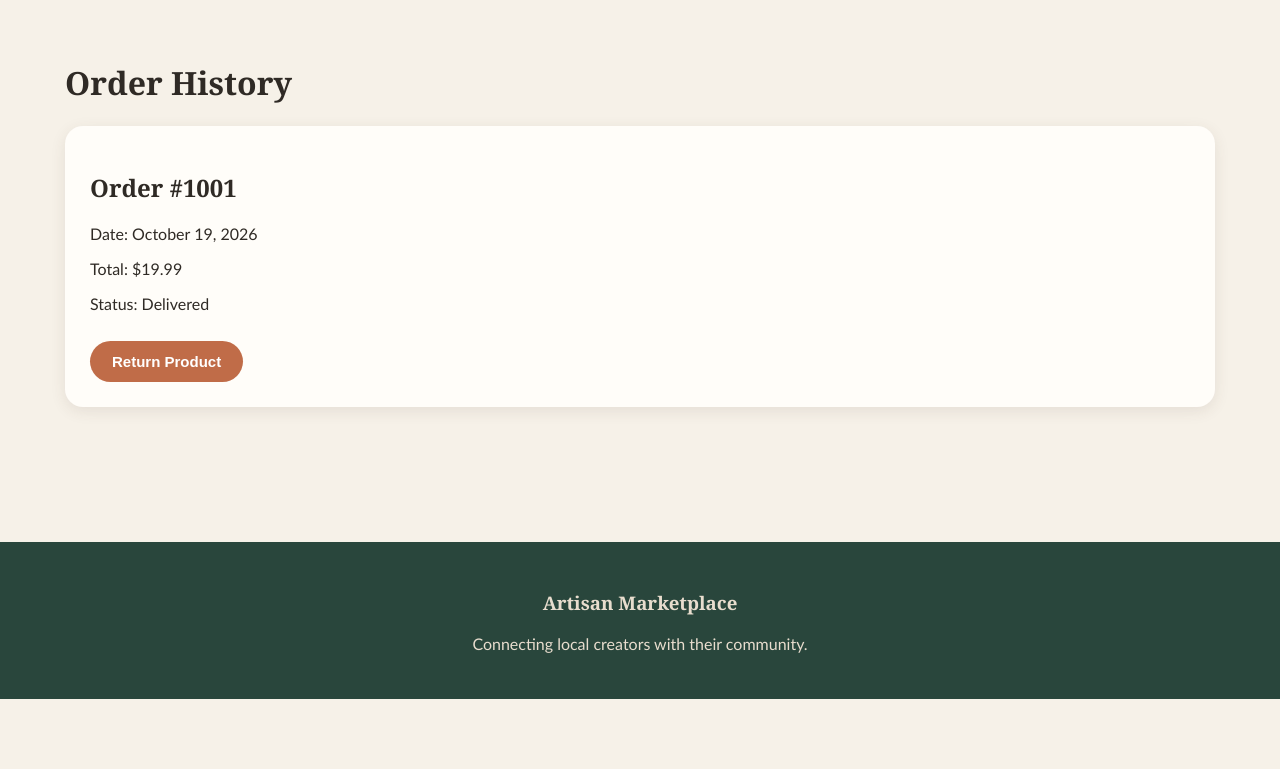
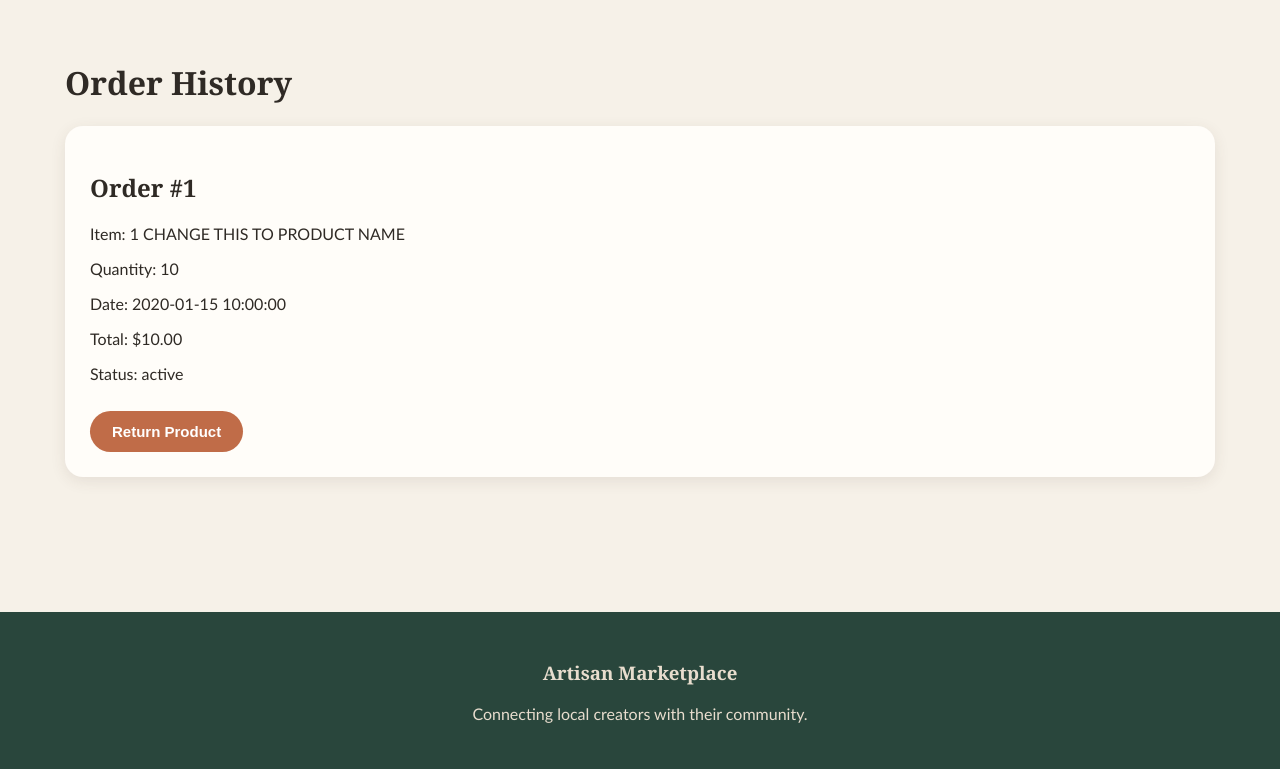
Before and after one commit to bmarshallFIT04/ECPLA_Marketplace, a Flask app: page /orders in a window 1280 px wide. Shown: the part 73-842 px from the top of the page. Before the commit the page ends 772 px from the top, so only its background shows below. Run offline with Flask 3, Linux system fonts and the light colour scheme; a user stored in the database is signed in; tables that the repository leaves empty hold one stand-in row (values such as "Sample post").

Commit message:
FIx get_orders output, add status to Orders table, add order history to orders.html

```diff
--- a/app.py
+++ b/app.py
@@ -10,7 +10,8 @@ from database import (
     add_to_cart, get_cart_items, update_cart_quantity, remove_from_cart, get_seller_cart_count,
     delete_shipping_address, delete_payment_info,
     add_account, authenticate,
-    is_blocked, get_conversation, list_conversations, list_blocked_users, send_message, delete_message, delete_conversation, block_user, unblock_user
+    is_blocked, get_conversation, list_conversations, list_blocked_users, send_message, delete_message, delete_conversation, block_user, unblock_user,
+    get_orders, get_order_details
 )
 
 app = Flask(__name__)
@@ -140,7 +141,13 @@ def checkout():
 
 @app.route("/orders")
 def orders():
-    return render_template("orders.html")
+    order_ids = get_orders(session.get('user_id', -1))
+    order_details = [get_order_details(order) for order in order_ids] if order_ids else None
+
+    return render_template(
+        "orders.html",
+        orders=order_details
+    )
 
 
 #Bryan Bermudez- Account page now shows the buyer's saved shipping and payment info
--- a/database.py
+++ b/database.py
@@ -10,6 +10,7 @@ MIN_PASSWORD_LENGTH = 6
 MAX_USERNAME_LENGTH = 64
 MIN_USERNAME_LENGTH = 3
 HASH_ROUNDS = 12
+DEFAULT_ORDER_STATUS = "Confirmed"
 SALT = bcrypt.gensalt(rounds=HASH_ROUNDS) # time to hash increases with rounds
 
 def init_db():
@@ -123,75 +124,10 @@ def init_db():
             quantity INTEGER NOT NULL,
             date TIMESTAMP DEFAULT (datetime('now', 'localtime')),
             address TEXT NOT NULL,
-            total REAL NOT NULL
+            total REAL NOT NULL,
+            status TEXT NOT NULL
         )
     ''')
-
-    # Calculates order total, decreases seller's stock, and saves the order
-    def add_order(user_id: int, product_id: int, quantity: int, date:str, address:str) -> bool:
-        # Details for order info
-        product = get_product(product_id)
-        total = product.get("price") * quantity
-
-        # Create record for the order
-        conn = sqlite3.connect(DB_PATH)
-        cursor = conn.cursor()
-        cursor.execute('''
-            INSERT INTO orders (user_id, product_id, quantity, date, address, total)
-            VALUES (?, ?, ?, ?, ?)
-        ''', (user_id, product_id, quantity, date, address, total))
-
-        # Decrease product's stock by the quantity ordered
-        new_stock = product.get("stock") - quantity
-        cursor.execute('''
-            UPDATE products p
-            SET stock = ?
-            WHERE p.product_id = ?;
-        ''', (new_stock, product_id))
-
-        conn.close()
-        return True
-
-    # Returns list of order IDs connected to user ID.
-    def get_orders(user_id: int) -> list:
-        conn = sqlite3.connect(DB_PATH)
-        cursor = conn.cursor()
-        cursor.execute('''
-            SELECT o.order_id
-            FROM orders o
-            WHERE o.user_id = ?
-        ''', (user_id,))
-        orders = cursor.fetchall()
-        conn.close()
-
-        print(f"ORDERS: {orders}")
-        return orders if len(orders) > 0 else None
-
-    # Given an ID, returns all order attributes
-    def get_order_details(order_id: int) -> dict:
-        conn = sqlite3.connect(DB_PATH)
-        cursor = conn.cursor()
-        cursor.execute('''
-            SELECT o.user_id, o.product_id, o.quantity, o.date, o.address, o.total
-            FROM orders o
-            WHERE o.order_id = ?
-        ''', (order_id,))
-        order = cursor.fetchall()
-        conn.close()
-
-        if len(order) > 0:
-            user_id, product_id, quantity, date, address, total = order[0]
-            order_dict = {
-                "user_id": user_id,
-                "product_id": product_id,
-                "quantity": quantity,
-                "date": date,
-                "address": address,
-                "total": total
-            }
-            return order_dict
-        else:
-            return None
 
     # Adds the "deleted" flags to messages tables created before message deletion existed
     message_columns = [row[1] for row in cursor.execute('PRAGMA table_info(messages)')]
@@ -372,6 +308,73 @@ def authenticate(username: str, password: str) -> int:
 # To-do
 def get_account_detail(field: str):
     pass
+
+# Calculates order total, decreases seller's stock, and saves the order
+def add_order(user_id: int, product_id: int, quantity: int, date:str, address:str) -> bool:
+    # Details for order info
+    product = get_product(product_id)
+    total = product.get("price") * quantity
+
+    # Create record for the order
+    conn = sqlite3.connect(DB_PATH)
+    cursor = conn.cursor()
+    cursor.execute('''
+        INSERT INTO orders (user_id, product_id, quantity, date, address, total, status)
+        VALUES (?, ?, ?, ?, ?, ?, ?)
+    ''', (user_id, product_id, quantity, date, address, total, DEFAULT_ORDER_STATUS))
+
+    # Decrease product's stock by the quantity ordered
+    new_stock = product.get("stock") - quantity
+    cursor.execute('''
+        UPDATE products p
+        SET stock = ?
+        WHERE p.product_id = ?;
+    ''', (new_stock, product_id))
+
+    conn.close()
+    return True
+
+# Returns list of order IDs connected to user ID.
+def get_orders(user_id: int) -> list:
+    conn = sqlite3.connect(DB_PATH)
+    cursor = conn.cursor()
+    cursor.execute('''
+        SELECT o.order_id
+        FROM orders o
+        WHERE o.user_id = ?
+    ''', (user_id,))
+    orders = cursor.fetchall()
+    conn.close()
+
+    return [order[0] for order in orders] if len(orders) > 0 else []
+
+# Given an ID, returns all order attributes
+def get_order_details(order_id: int) -> dict:
+    conn = sqlite3.connect(DB_PATH)
+    cursor = conn.cursor()
+    cursor.execute('''
+        SELECT o.user_id, o.product_id, o.quantity, o.date, o.address, o.total, o.status
+        FROM orders o
+        WHERE o.order_id = ?
+    ''', (order_id,))
+    order = cursor.fetchall()
+    conn.close()
+
+    if len(order) > 0:
+        user_id, product_id, quantity, date, address, total, status = order[0]
+        order_dict = {
+            "order_id": order_id,
+            "user_id": user_id,
+            "product_id": product_id,
+            "quantity": quantity,
+            "date": date,
+            "address": address,
+            "total": total,
+            "status": status
+        }
+        return order_dict
+    else:
+        return None
 
 def clean_tags(tags):
     """Trims and lowercases tags, dropping blanks and duplicates while keeping their order."""
--- a/templates/orders.html
+++ b/templates/orders.html
@@ -8,18 +8,24 @@ Order History
 
 <h1>Order History</h1>
 
-<div class="order-card">
+{% if orders %}
+    {% for order in orders %}
+    <div class="order-card">
+        <h2>Order #{{ order.order_id }}</h2>
 
-    <h2>Order #1001</h2>
+        <p>Item: {{ order.product_id }} CHANGE THIS TO PRODUCT NAME</p>
+        <p>Quantity: {{ order.quantity }}</p>
+        <p>Date: {{ order.date }}</p>
+        <p>Total: ${{ "%.2f"|format(order.total) }}</p>
+        <p>Status: {{ order.status }}</p>
 
-    <p>Date: October 19, 2026</p>
-    <p>Total: $19.99</p>
-    <p>Status: Delivered</p>
-
-    <a href="/return">
-        <button>Return Product</button>
-    </a>
-
-</div>
+        <a href="/return">
+            <button>Return Product</button>
+        </a>
+    </div>
+    {% endfor %}
+{% else %}
+    <p>No past orders.</p>
+{% endif %}
 
 {% endblock %}
```
